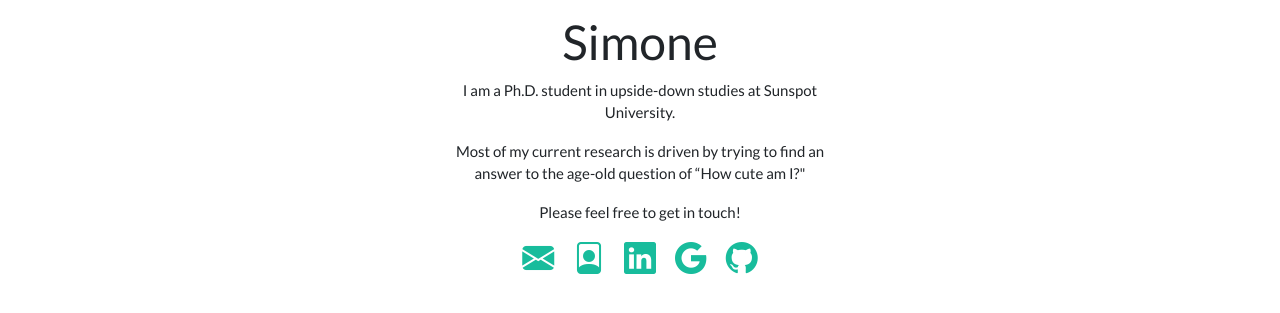
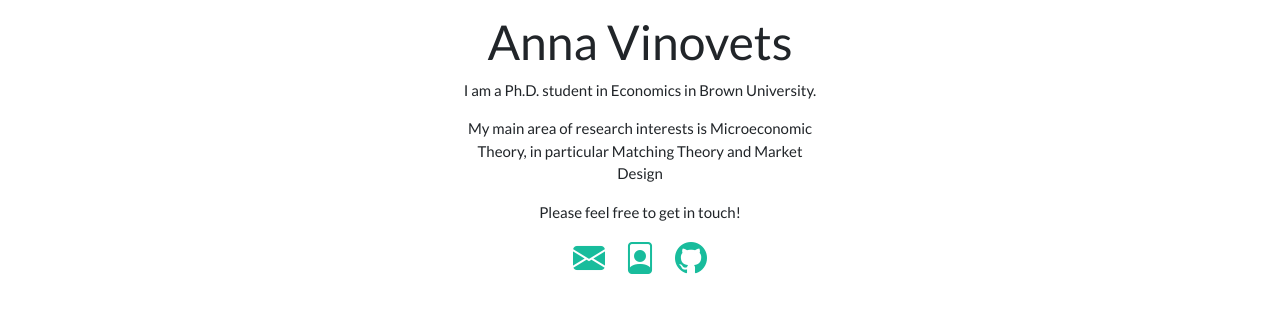
Before and after one commit to annievin/annievin.github.io, a plain HTML site: page index.html in a window 1280 px wide. Shown: the part 419-732 px from the top of the page. Drawn offline with nearby package versions, Linux system fonts and the light colour scheme.

Commit message:
Update index.html

```diff
--- a/index.html
+++ b/index.html
@@ -44,13 +44,13 @@
     <div class="row justify-content-center">
       <div class="container" style="max-width:400px">
         <h1 class="mb-2 mt-3">
-          Simone
+          Anna Vinovets
         </h1>
         <p>
-          I am a Ph.D. student in upside-down studies at Sunspot University.
+          I am a Ph.D. student in Economics in Brown University.
         </p>
         <p>
-          Most of my current research is driven by trying to find an answer to the age-old question of “How cute am I?"
+          My main area of research interests is Microeconomic Theory, in particular Matching Theory and Market Design
         </p>
         <p>
           Please feel free to get in touch!
@@ -58,10 +58,8 @@
       </div>
     </div>
     <div class="row justify-content-center"></div>
-      <a class="icon-link p-2" title="Email" href="#"><i class="bi-envelope-fill h3"></i></a>
+      <a class="icon-link p-2" title="Email" href="anna_vinovets@brown.edu"><i class="bi-envelope-fill h3"></i></a>
       <a class="icon-link p-2" title="CV" href="test-cv.pdf"><i class="bi-file-person h3"></i></a>
-      <a class="icon-link p-2" title="LinkedIn" href="#"><i class="bi-linkedin h3"></i></a>
-      <a class="icon-link p-2" title="Google Scholar" href="#"><i class="bi-google h3"></i></a>
       <a class="icon-link p-2" title="GitHub" href="#"><i class="bi-github h3"></i></a>
     </div>
   </div>
```
